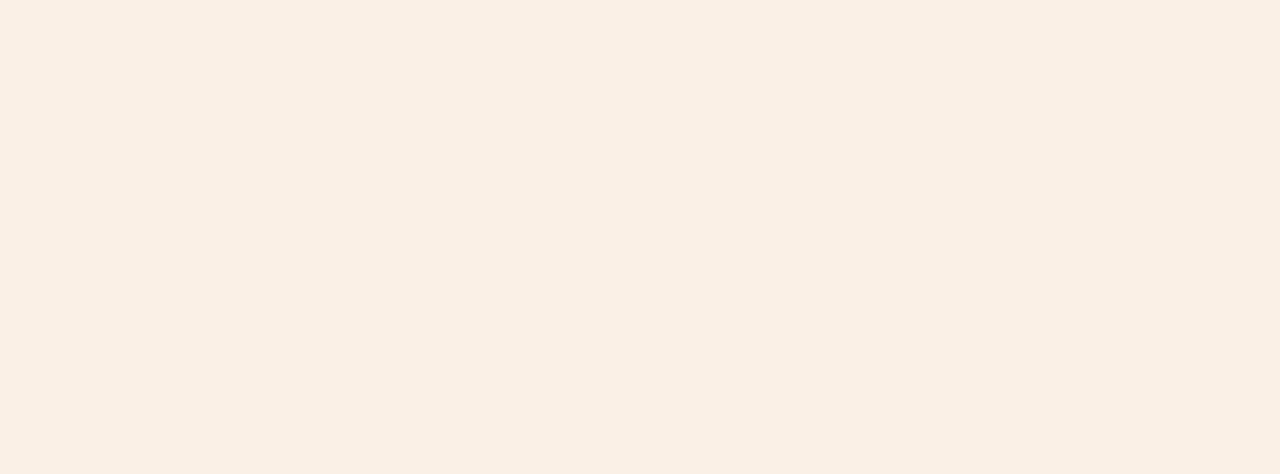
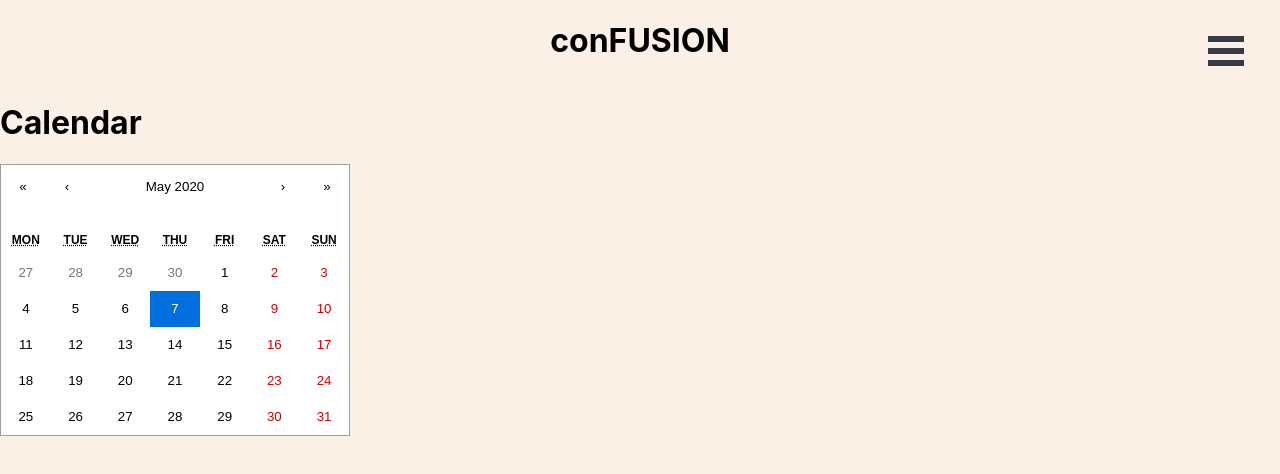
Before and after one commit to Radicitus/Fusionify, a React (Create React App) app in the folder Frontend/web/: page /calendar in a window 1280 px wide. Shown: the top 474 px of the page. Built offline with nearby package versions, Linux system fonts and the light colour scheme.

Commit message:
Added Calendar

```diff
--- a/Frontend/web/package.json
+++ b/Frontend/web/package.json
@@ -6,9 +6,12 @@
     "@testing-library/jest-dom": "^4.2.4",
     "@testing-library/react": "^9.5.0",
     "@testing-library/user-event": "^7.2.1",
+    "install": "^0.13.0",
     "node-sass": "^4.14.1",
+    "npm": "^6.14.5",
     "react": "^16.13.1",
     "react-burger-menu": "^2.6.13",
+    "react-calendar": "^3.0.1",
     "react-dom": "^16.13.1",
     "react-hot-loader": "^4.12.21",
     "react-scripts": "3.4.1",
--- a/Frontend/web/src/App.js
+++ b/Frontend/web/src/App.js
@@ -4,6 +4,7 @@ import { BrowserRouter, Route, Switch } from 'react-router-dom';
 import Home from './pages/Home.js';
 import About from './pages/About.js'
 import Contact from './pages/Contact.js'
+import Calendar from './pages/Calendar.js'
 
 import './App.css';
 import "./sidebar.css";
@@ -16,6 +17,7 @@ function App() {
                 <Route path="/" component={Home} exact/>
                 <Route path="/about" component={About}/>
                 <Route path="/contact" component={Contact}/>
+                <Route path="/calendar" component={Calendar}/>
             </Switch>
         </div>
         </BrowserRouter>
--- /dev/null
+++ b/Frontend/web/src/pages/Calendar.js
@@ -0,0 +1,35 @@
+import React, {Component} from 'react';
+import SideBar from "../sidebar";
+import logo from "../assets/fusion_logo.png";
+import Calendar from 'react-calendar';
+import 'react-calendar/dist/Calendar.css';
+
+class CalendarPage extends Component {
+    state = {
+        date: new Date(),
+    }
+
+    onChange = date => this.setState({ date })
+
+    render() {
+        return (
+            <div id="Cal">
+            <div id="page-wrap">
+            <h1>conFUSION</h1>
+            </div>
+            <SideBar pageWrapId={"page-wrap"} outerContainerId={"App"} />
+            <h1>Calendar</h1>
+
+
+            <Calendar onChange={this.onChange} value={this.state.date} />
+
+        </div>
+
+    );
+    }
+}
+
+
+
+
+export default CalendarPage;
--- a/Frontend/web/src/sidebar.js
+++ b/Frontend/web/src/sidebar.js
@@ -9,6 +9,7 @@ export default props => {
             <NavLink to="/">Home</NavLink>
             <NavLink to="/about">About</NavLink>
             <NavLink to="/contact">Contact</NavLink>
+            <NavLink to="/calendar">Calendar</NavLink>
 
             <a className="menu-item" href="https://www.facebook.com/fusionuci/">
                 Facebook
```
Also changed, not shown: 1 other file (tests, documents, lock files or other folders).
